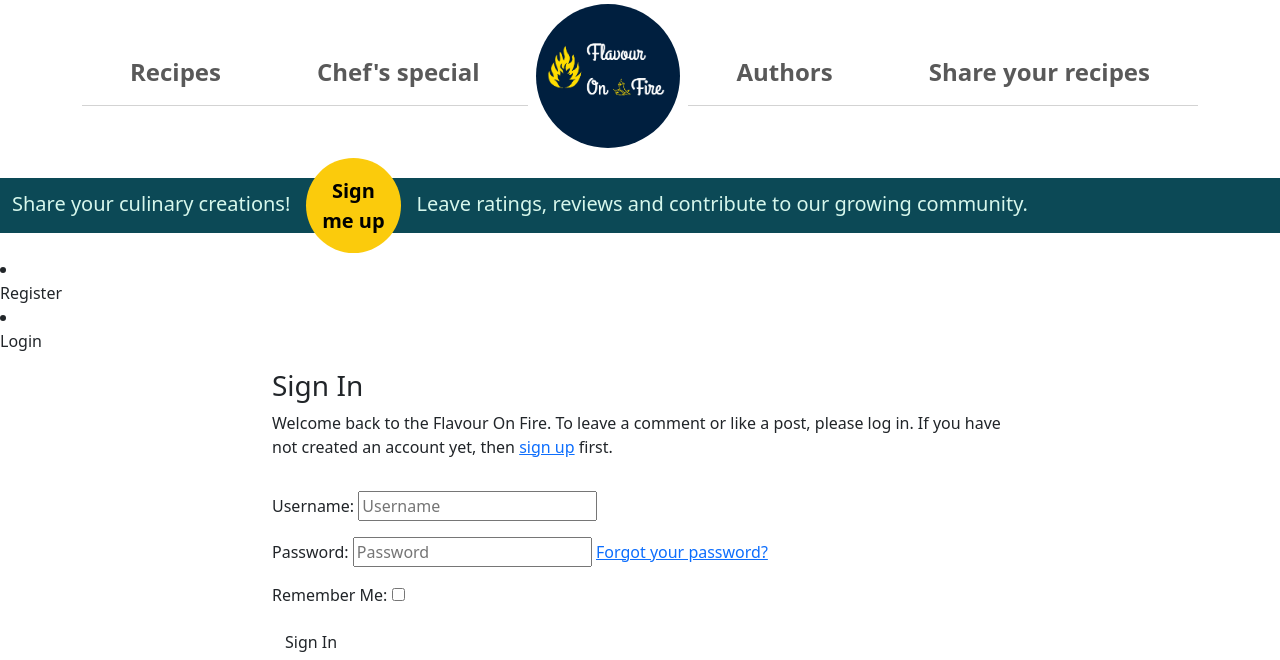
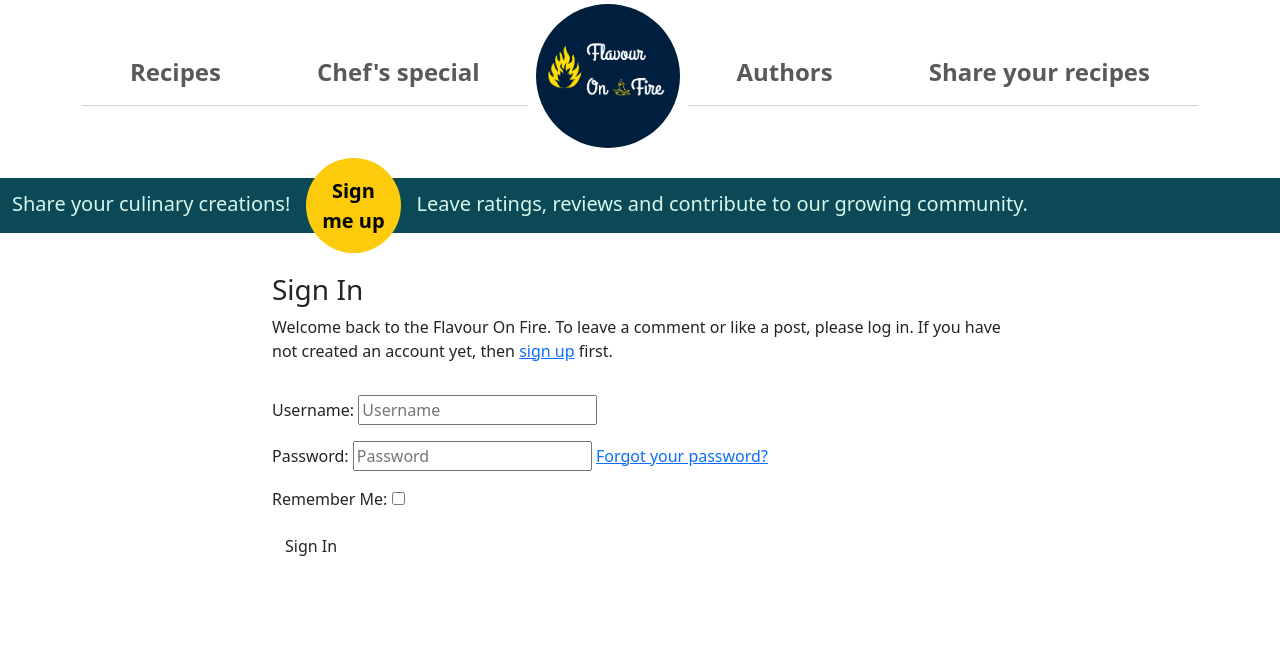
Before and after one commit to PrajaktaSarnaik/flavour-on-fire, a Django app: page /accounts/login/ in a window 1280 px wide. Shown: the part 76-736 px from the top of the page. After the commit the page ends 632 px from the top, so only its background shows below. Run offline with Django 5.2, Linux system fonts and the light colour scheme; some libraries are stand-ins or nearby versions.

Commit message:
Link login functionality to navbar buttons

```diff
--- a/templates/base.html
+++ b/templates/base.html
@@ -20,8 +20,13 @@
 <body>
     <main>
     <div class="alert alert-info text-center mb-0 fs-5" role="alert">
-
-        Join our foodie family! <a href="#" class="alert-link fs-5">Login</a> to unlock exclusive recipes.
+        {% if user.is_authenticated %}
+                Welcome, {{ user.username }}!
+                <a href="{{ logout_url }}" class="alert-link fs-5">Logout</a>
+            {% else %}
+        Join our foodie family!
+        <a href="{% url 'account_login' %}" class="alert-link fs-5">Login</a> to unlock exclusive recipes.
+        {% endif %}
     </div>
     <div class="navbar-background">
     <nav class="navbar navbar-expand-lg">
@@ -42,29 +47,21 @@
 </div>
     <div class="alert alert-info text-left mb-4 mt-5 px-0 fs-5" role="alert">
         <div class="container-fluid text-start">
+            {% if not user.is_authenticated %}
             Share your culinary creations!&nbsp;&nbsp;
-            <a href="#" class="btn btn-primary signup-button d-none d-md-inline-flex fs-5 fw-bold">
+            <a href="{% url 'account_signup' %}" class="btn btn-primary signup-button d-none d-md-inline-flex fs-5 fw-bold">
                 Sign me up
             </a>
-            <span class="d-inline d-md-none alert-link">Sign me up!</span>
+            <span class="d-inline d-md-none alert-link">
+                <a href="{% url 'account_signup' %}" class="alert-link">Sign Me Up!</a>
+            </span>
             &nbsp;&nbsp;Leave ratings, reviews and contribute to our growing community.
+            {% else %}
+            Thank you for being part of our community, {{ user.first_name|default:user.username }}!
+                {% endif %}
         </div>
     </div>
     <div>
-
-        {% if user.is_authenticated %}
-<li class="nav-item">
-	<a class="nav-link {% if request.path == logout_url %}active{% endif %}" aria-current="page" href="{% url 'account_logout' %}">Logout</a>
-</li>
-{% else %}
-<li class="nav-item">
-	<a class="nav-link {% if request.path == signup_url %}active{% endif %}" aria-current="page"
-		href="{% url 'account_signup' %}">Register</a>
-</li>
-<li class="nav-item">
-	<a class="nav-link {% if request.path == login_url %}active{% endif %}" aria-current="page" href="{% url 'account_login' %}">Login</a>
-</li>
-{% endif %}
 
         {% block content %}
         {% endblock %}
```
